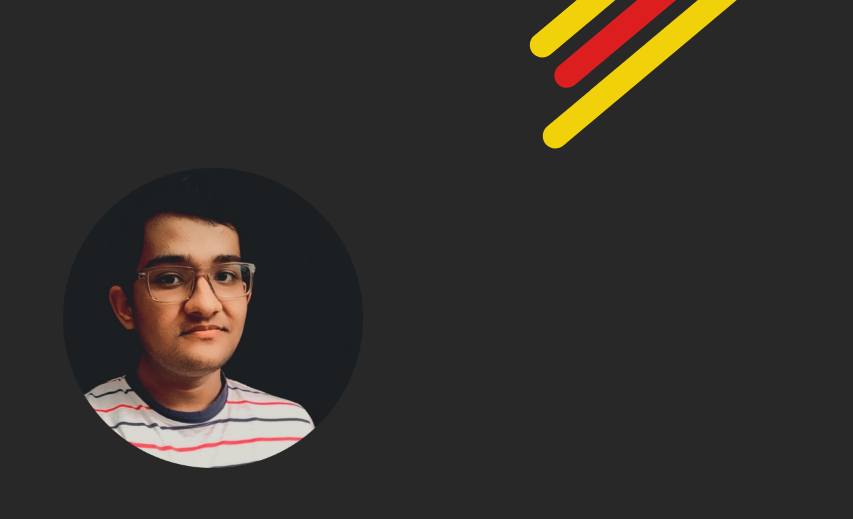
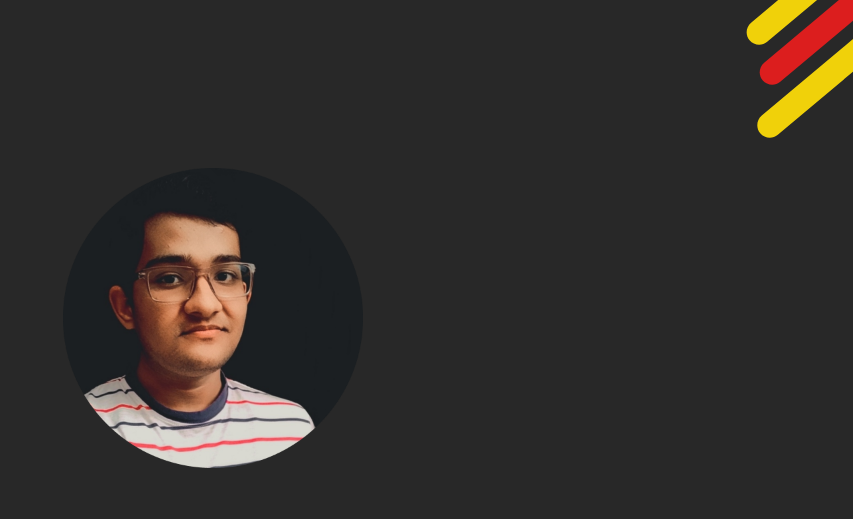
Before and after one commit to jainsaman/My-portfolio, a plain HTML site: page index.html in a window 1280 px wide. Shown: the top 519 px of the page, without its empty margins (427-1280 px from the left). Drawn offline with nearby package versions, Linux system fonts and the light colour scheme.

Commit message:
Update index.html

```diff
--- a/index.html
+++ b/index.html
@@ -67,10 +67,17 @@
             </span>
         </div>
         <!--Illustrations-->
-        <svg class="illusTop" width="476" height="104" viewBox="0 0 476 104" fill="none" xmlns="http://www.w3.org/2000/svg">
-            <path id="b-3" d="M420.831 78.02H25.6986C18.6854 78.02 13.0053 83.6187 13.0118 90.525C13.0184 97.4313 18.709 103.03 25.7223 103.03H420.855C427.868 103.03 433.548 97.4313 433.542 90.525C433.535 83.6187 427.845 78.02 420.831 78.02Z" fill="#F0D10A"/>
-            <path id="b-2" d="M462.831 39.01H67.6986C60.6854 39.01 55.0053 44.6087 55.0118 51.515C55.0184 58.4213 60.709 64.02 67.7223 64.02H462.855C469.868 64.02 475.548 58.4213 475.542 51.515C475.535 44.6087 469.845 39.01 462.831 39.01Z" fill="#DC1E1E"/>
-            <path id="b-1" d="M407.831 0H12.6986C5.68535 0 0.00581605 5.59868 0.0129905 12.505C0.020165 19.4113 5.71133 25.01 12.7246 25.01H407.857C414.871 25.01 420.55 19.4113 420.543 12.505C420.536 5.59868 414.845 0 407.831 0Z" fill="#F0D10A"/>
+        <svg class="illusTop" width="270" height="268" viewBox="0 0 270 268" fill="none" xmlns="http://www.w3.org/2000/svg">
+            <g clip-path="url(#clip0)">
+            <path id="b-1" d="M45.1459 95.1193C45.1459 88.2157 50.7423 82.6193 57.6459 82.6193H295.146V107.619H57.6459C50.7423 107.619 45.1459 102.023 45.1459 95.1193V95.1193Z" fill="#F0D10A"/>
+            <path id="b-2" d="M85.1459 134.119C85.1459 127.216 90.7423 121.619 97.6459 121.619H295.146V146.619H97.6459C90.7423 146.619 85.1459 141.023 85.1459 134.119V134.119Z" fill="#DC1E1E"/>
+            <path id="b-3" d="M55.1459 173.119C55.1459 166.216 60.7423 160.619 67.6459 160.619H295.146V185.619H67.6459C60.7423 185.619 55.1459 180.023 55.1459 173.119V173.119Z" fill="#F0D10A"/>
+            </g>
+            <defs>
+            <clipPath id="clip0">
+            <rect width="200" height="180" fill="white" transform="translate(116.246 0.777252) rotate(40)"/>
+            </clipPath>
+            </defs>
         </svg>
         <svg class="illusBottom" width="476" height="104" viewBox="0 0 476 104" fill="none" xmlns="http://www.w3.org/2000/svg">
             <path id="b-6" d="M12.7017 81H407.835C413.235 81 417.538 85.2988 417.543 90.505C417.548 95.7112 413.254 100.01 407.854 100.01H12.7215C7.32146 100.01 3.0184 95.7112 3.01299 90.505C3.00758 85.2988 7.30171 81 12.7017 81Z" stroke="#F0D10A" stroke-width="6"/>
```
